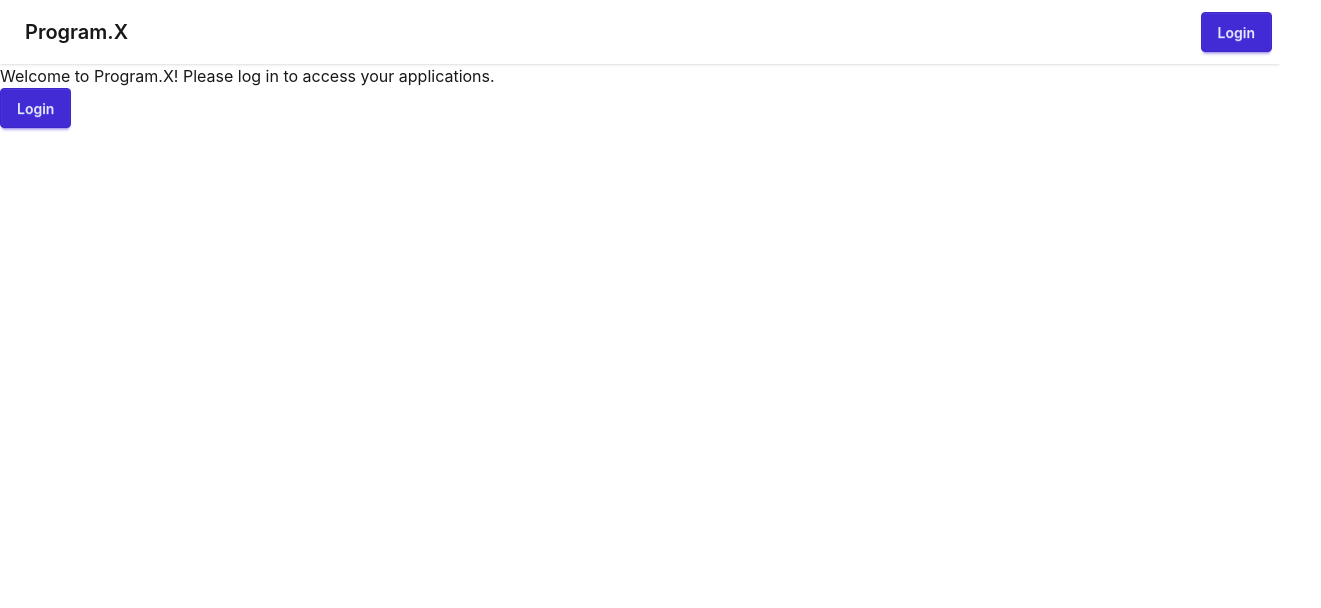
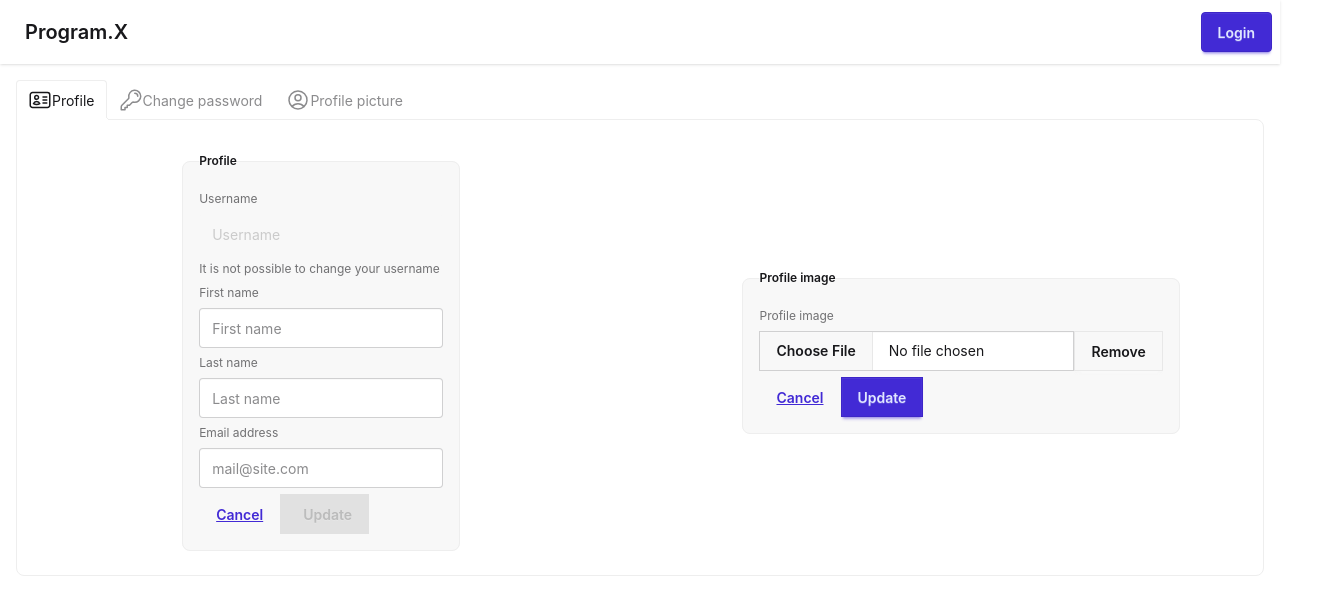
Before and after one commit to ProgramX-NPledger/ProgramX-AngularClient, an Angular app in the folder client/: page /profile in a window 1280 px wide. Shown: the top 608 px of the page, 1321 px wide, since content can reach past the window. Built offline with nearby package versions, Linux system fonts and the light colour scheme.

Commit message:
Changed profile editing to split into different forms/components

```diff
--- a/client/src/app/app.routes.ts
+++ b/client/src/app/app.routes.ts
@@ -3,6 +3,7 @@ import { HomeComponent } from './home/home.component';
 import { AuthGuard } from './core/guards/auth.guard';
 import { LoginComponent } from './login/login.component';
 import { UpdateProfileComponent } from './update-profile/update-profile.component';
+import { ProfileComponent } from './profile/profile.component';
 
 export const routes: Routes = [
     {
@@ -17,6 +18,10 @@ export const routes: Routes = [
     {
         path: 'login',
         component: LoginComponent
+    },
+    {
+        path: 'profile',
+        component: ProfileComponent
     },
     {
         path: 'update-profile/:id',
--- a/client/src/app/layout/nav/nav.component.html
+++ b/client/src/app/layout/nav/nav.component.html
@@ -40,7 +40,7 @@
               tabindex="0"
               class="menu menu-sm dropdown-content bg-base-100 rounded-box z-1 mt-3 w-52 p-2 shadow">
               <li>
-                <a class="justify-between" [routerLink]="['/update-profile', loginService.currentUser()?.userName ]">
+                <a class="justify-between" [routerLink]="['/profile' ]">
                   Profile
                   <span class="badge">New</span>
                 </a>
--- /dev/null
+++ b/client/src/app/profile/profile.component.html
@@ -0,0 +1,34 @@
+<!-- name of each tab group should be unique -->
+<div class="m-4">
+    <div class="tabs tabs-lift">
+    <label class="tab">
+        <input type="radio" name="my_tabs_4" checked="checked"/>
+        <svg xmlns="http://www.w3.org/2000/svg" fill="none" viewBox="0 0 24 24" stroke-width="1.5" stroke="currentColor" class="size-6">
+            <path stroke-linecap="round" stroke-linejoin="round" d="M15 9h3.75M15 12h3.75M15 15h3.75M4.5 19.5h15a2.25 2.25 0 0 0 2.25-2.25V6.75A2.25 2.25 0 0 0 19.5 4.5h-15a2.25 2.25 0 0 0-2.25 2.25v10.5A2.25 2.25 0 0 0 4.5 19.5Zm6-10.125a1.875 1.875 0 1 1-3.75 0 1.875 1.875 0 0 1 3.75 0Zm1.294 6.336a6.721 6.721 0 0 1-3.17.789 6.721 6.721 0 0 1-3.168-.789 3.376 3.376 0 0 1 6.338 0Z" />
+        </svg>
+        Profile
+    </label>
+    <div class="tab-content bg-base-100 border-base-300 p-6">
+        <app-update-profile></app-update-profile>
+    </div>
+
+    <label class="tab">
+        <input type="radio" name="my_tabs_4"  />
+        <svg xmlns="http://www.w3.org/2000/svg" fill="none" viewBox="0 0 24 24" stroke-width="1.5" stroke="currentColor" class="size-6">
+            <path stroke-linecap="round" stroke-linejoin="round" d="M15.75 5.25a3 3 0 0 1 3 3m3 0a6 6 0 0 1-7.029 5.912c-.563-.097-1.159.026-1.563.43L10.5 17.25H8.25v2.25H6v2.25H2.25v-2.818c0-.597.237-1.17.659-1.591l6.499-6.499c.404-.404.527-1 .43-1.563A6 6 0 1 1 21.75 8.25Z" />
+        </svg>
+        Change password
+    </label>
+    <div class="tab-content bg-base-100 border-base-300 p-6">Tab content 2</div>
+
+    <label class="tab">
+        <input type="radio" name="my_tabs_4" />
+        <svg xmlns="http://www.w3.org/2000/svg" fill="none" viewBox="0 0 24 24" stroke-width="1.5" stroke="currentColor" class="size-6">
+            <path stroke-linecap="round" stroke-linejoin="round" d="M17.982 18.725A7.488 7.488 0 0 0 12 15.75a7.488 7.488 0 0 0-5.982 2.975m11.963 0a9 9 0 1 0-11.963 0m11.963 0A8.966 8.966 0 0 1 12 21a8.966 8.966 0 0 1-5.982-2.275M15 9.75a3 3 0 1 1-6 0 3 3 0 0 1 6 0Z" />
+        </svg>
+        Profile picture
+    </label>
+    <div class="tab-content bg-base-100 border-base-300 p-6">Tab content 3</div>
+    </div>
+
+</div>
--- a/client/src/app/update-profile/update-profile.component.html
+++ b/client/src/app/update-profile/update-profile.component.html
@@ -1,12 +1,12 @@
 
 <div class="flex align-middle ml-auto w-screen">
 
-    @if(isUnauthorised()) {
+    @if(isError()) {
         <div role="alert" class="flex items-center gap-3 mr-auto ml-auto alert alert-error">
             <svg xmlns="http://www.w3.org/2000/svg" class="h-6 w-6 shrink-0 stroke-current" fill="none" viewBox="0 0 24 24">
                 <path stroke-linecap="round" stroke-linejoin="round" stroke-width="2" d="M10 14l2-2m0 0l2-2m-2 2l-2-2m2 2l2 2m7-2a9 9 0 11-18 0 9 9 0 0118 0z" />
             </svg>
-            <span>You are not permitted to modify these properties</span>
+            <span>There was an error getting the user's profile</span>
         </div>
     } @else {
 
--- a/client/src/app/update-profile/update-profile.component.ts
+++ b/client/src/app/update-profile/update-profile.component.ts
@@ -3,6 +3,7 @@ import { FormsModule, NgForm } from '@angular/forms';
 import { UsersService } from '../apps/admin/services/users-service.service';
 import { ActivatedRoute, Router } from '@angular/router';
 import { UpdateResponse } from '../apps/admin/model/update-response';
+import { LoginService } from '../core/services/login-service.service';
 
 @Component({
   selector: 'app-update-profile',
@@ -12,21 +13,22 @@ import { UpdateResponse } from '../apps/admin/model/update-response';
 })
 export class UpdateProfileComponent implements OnInit {
   activatedRoute = inject(ActivatedRoute);
+  loginService = inject(LoginService);
   router = inject(Router);
 
-  isUnauthorised = signal<boolean>(false);
+  isError = signal<boolean>(false);
   isBusy = signal<boolean>(false);
   isProfileUpdated = signal<boolean>(false);
   isProfileUpdateFailed = signal<boolean>(false);
   profileUpdateFailedErrorMessage = signal<string | undefined>('');
 
   ngOnInit(): void {
-    console.log('UpdateProfileComponent initialized');
-    const userName: string = this.activatedRoute!.snapshot.paramMap.get('id')?.toString() ?? '';
+    if (this.loginService.currentUser()) {
+      const userName: string = this.loginService.currentUser()!.userName;
       this.isBusy.set(true);
       this.usersService.getUser(userName).subscribe(user => {
         if (!user || !user.user) {
-        this.isUnauthorised.set(true);
+          this.isError.set(true);
           this.isBusy.set(false);
         } else {
           this.userName = user.user.userName;
@@ -36,6 +38,7 @@ export class UpdateProfileComponent implements OnInit {
           this.isBusy.set(false);
         }
       });
+    }
   }
 
   private usersService = inject(UsersService);
```
Also changed, not shown: client/src/app/profile/profile.component.ts (added, +12 -0 lines), client/src/app/profile/profile.component.css (added), 1 other file (tests, documents, lock files or other folders). Lines whose indentation alone changed are shown as unchanged.
